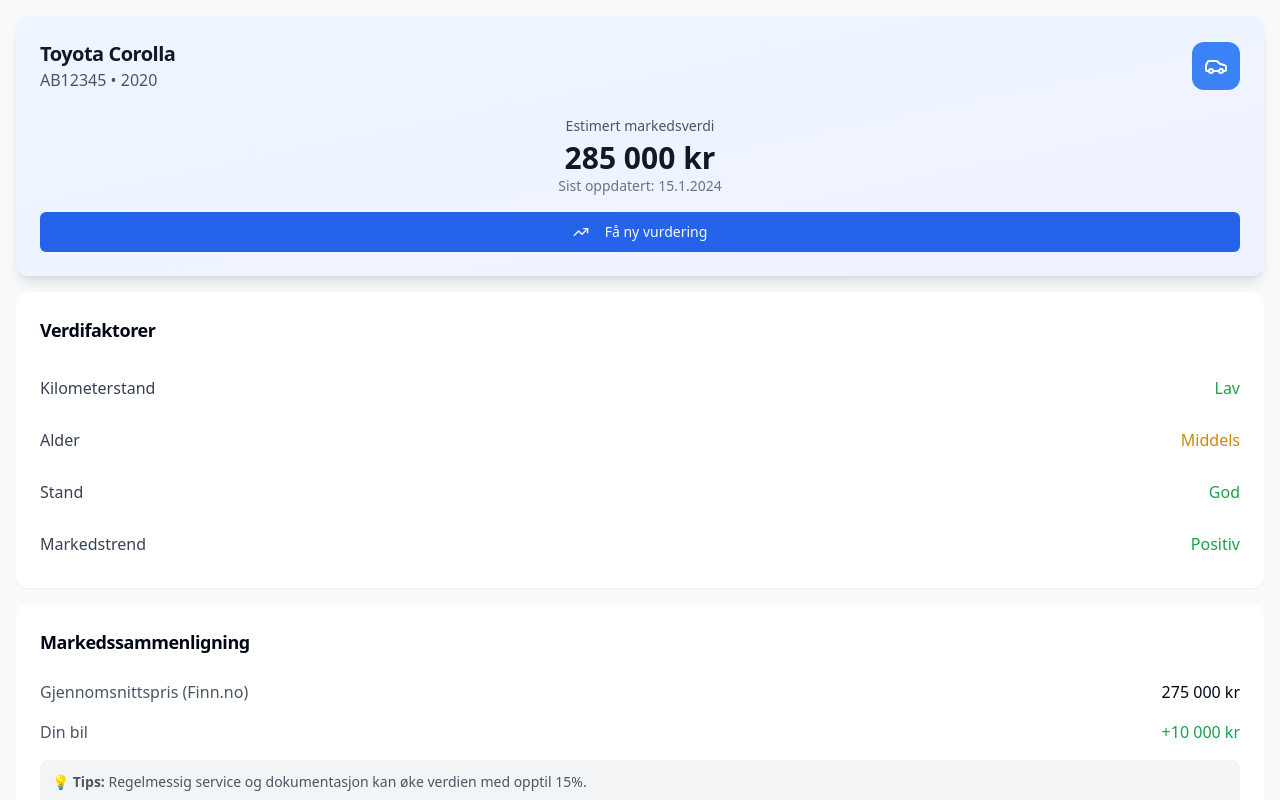
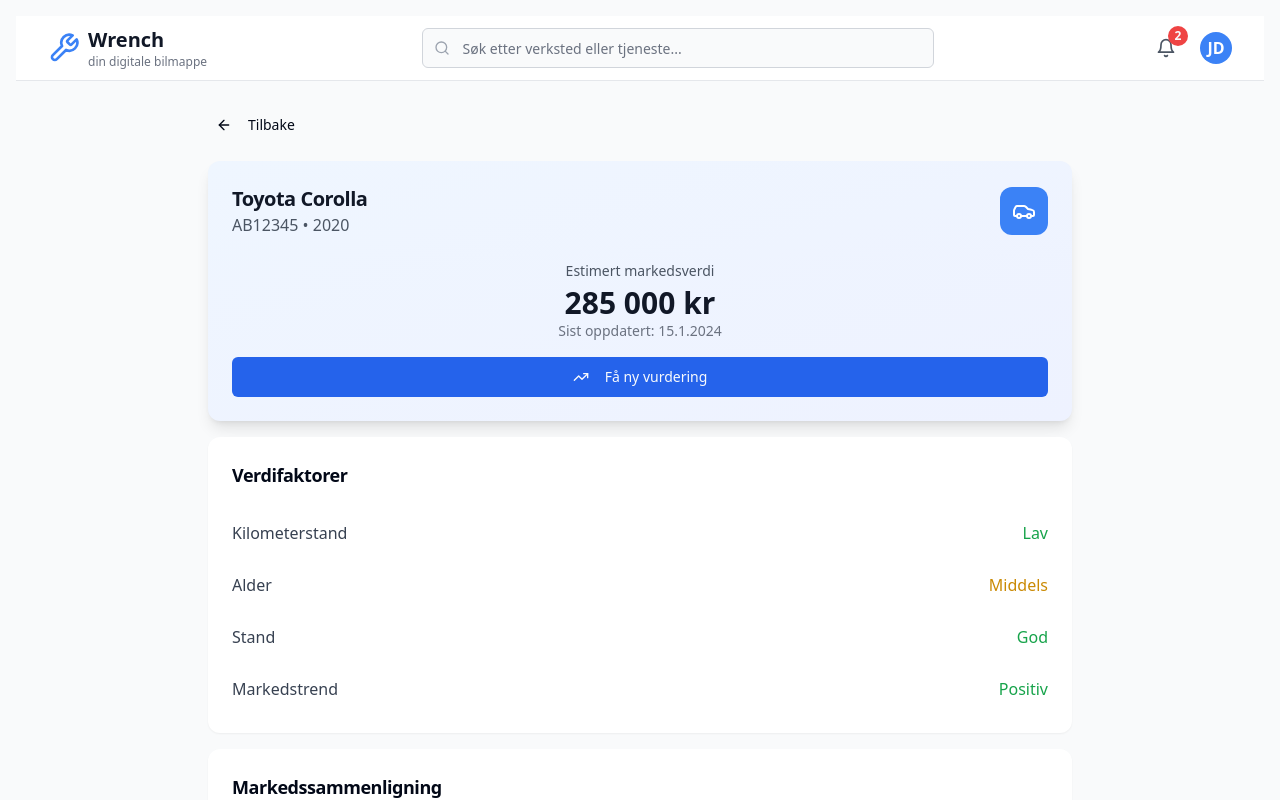
Before and after one commit to Backis11/bil-smart-tjenester, a React (Vite) app: page /valuation in a window 1280 px wide. Shown: the top 800 px of the page. Built offline with nearby package versions, Linux system fonts and the light colour scheme.

Commit message:
Fix: Remove duplicate search and add back button
Removed the duplicate search field and added a back button to the valuation page.

```diff
--- a/src/components/CarValuation.tsx
+++ b/src/components/CarValuation.tsx
@@ -1,8 +1,9 @@
-
 import React, { useState } from 'react';
 import { Card, CardContent, CardHeader, CardTitle } from '@/components/ui/card';
 import { Button } from '@/components/ui/button';
-import { TrendingUp, Car, Calendar, MapPin, RefreshCw } from 'lucide-react';
+import { TrendingUp, Car, Calendar, MapPin, RefreshCw, ArrowLeft } from 'lucide-react';
+import { useNavigate } from 'react-router-dom';
+import Header from '@/components/Header';
 
 interface CarValuationProps {
   car: {
@@ -20,6 +21,7 @@ interface CarValuationProps {
 }
 
 const CarValuation: React.FC<CarValuationProps> = ({ car }) => {
+  const navigate = useNavigate();
   const [isLoading, setIsLoading] = useState(false);
   const [valuation, setValuation] = useState(car.lastValuation || {
     amount: 285000,
@@ -46,6 +48,19 @@ const CarValuation: React.FC<CarValuationProps> = ({ car }) => {
   ];
 
   return (
+    <div className="min-h-screen bg-gray-50">
+      <Header />
+      <div className="max-w-4xl mx-auto px-4 py-6">
+        {/* Back Button */}
+        <Button
+          variant="ghost"
+          onClick={() => navigate(-1)}
+          className="mb-4 p-2 hover:bg-gray-100"
+        >
+          <ArrowLeft className="h-4 w-4 mr-2" />
+          Tilbake
+        </Button>
+
         <div className="space-y-4">
           {/* Main Valuation Card */}
           <Card className="border-0 shadow-lg bg-gradient-to-br from-blue-50 to-indigo-50">
@@ -170,6 +185,8 @@ const CarValuation: React.FC<CarValuationProps> = ({ car }) => {
             </CardContent>
           </Card>
         </div>
+      </div>
+    </div>
   );
 };
 
--- a/src/components/Header.tsx
+++ b/src/components/Header.tsx
@@ -76,8 +76,8 @@ const Header = () => {
             </div>
           </Link>
 
-          {/* Desktop Search */}
-          <div className="hidden md:flex flex-1 max-w-lg mx-8">
+          {/* Desktop Search - Only visible on desktop */}
+          <div className="hidden lg:flex flex-1 max-w-lg mx-8">
             <div className="relative w-full">
               <Search className="absolute left-3 top-1/2 transform -translate-y-1/2 text-gray-400 h-4 w-4" />
               <Input
@@ -196,12 +196,12 @@ const Header = () => {
           </div>
         </div>
 
-        {/* Mobile Menu */}
+        {/* Mobile Menu - Only show search if desktop search is hidden */}
         {isMobileMenuOpen && (
           <div className="md:hidden border-t border-gray-200 bg-white">
             <div className="px-2 pt-2 pb-3 space-y-1">
-              {/* Mobile Search */}
-              <div className="relative">
+              {/* Mobile Search - Only visible when desktop search is hidden */}
+              <div className="relative lg:hidden">
                 <Search className="absolute left-3 top-1/2 transform -translate-y-1/2 text-gray-400 h-4 w-4" />
                 <Input
                   placeholder="Søk etter verksted eller tjeneste..."
```
Lines whose indentation alone changed are shown as unchanged.
